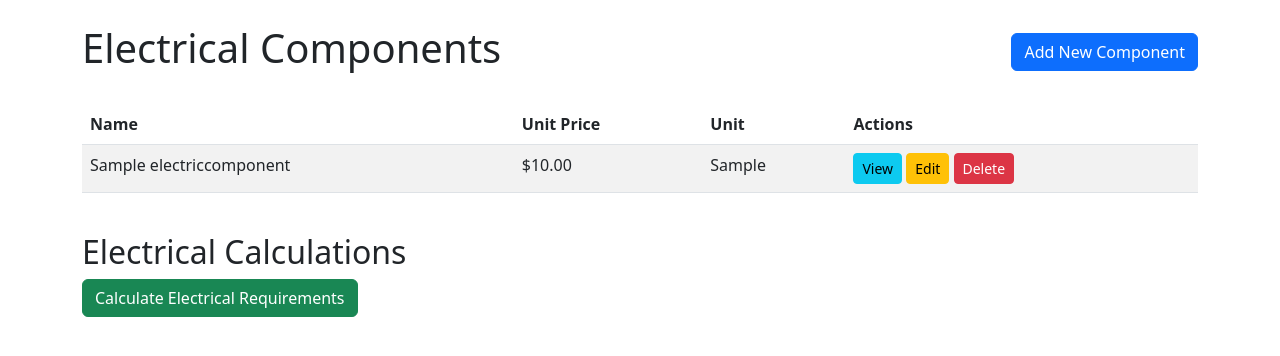
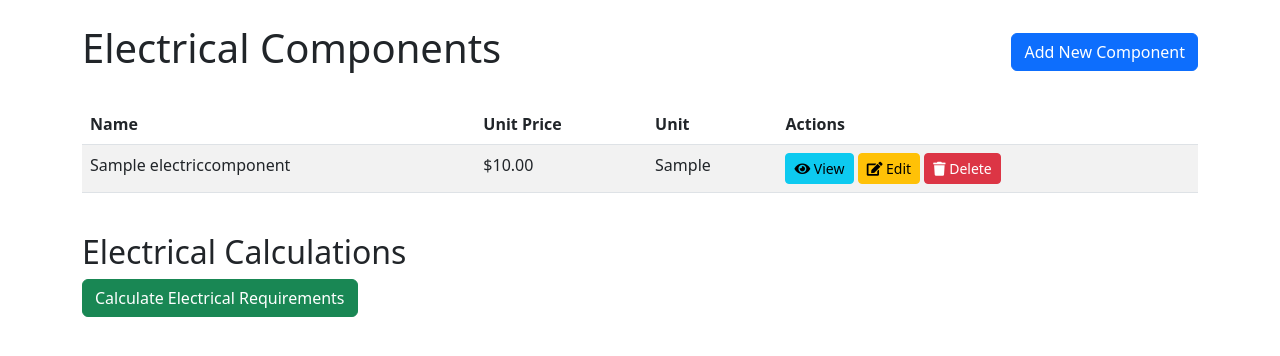
Before and after one commit to marobo/house_estimator, a Django app: page /electric-components/ in a window 1280 px wide. Shown: the part 56-412 px from the top of the page. Run offline with Django 5.2, Linux system fonts and the light colour scheme; tables that the repository leaves empty hold one stand-in row (values such as "Sample post").

Commit message:
include font-awesome and added into buttons

```diff
--- a/materiais/templates/materiais/electric_component_list.html
+++ b/materiais/templates/materiais/electric_component_list.html
@@ -25,9 +25,9 @@
                 <td>${{ component.unit_price }}</td>
                 <td>{{ component.unit }}</td>
                 <td>
-                    <a href="#" class="btn btn-sm btn-info">View</a>
-                    <a href="#" class="btn btn-sm btn-warning">Edit</a>
-                    <a href="#" class="btn btn-sm btn-danger">Delete</a>
+                    <a href="#" class="btn btn-sm btn-info"><i class="fas fa-eye"></i> View</a>
+                    <a href="#" class="btn btn-sm btn-warning"><i class="fas fa-edit"></i> Edit</a>
+                    <a href="#" class="btn btn-sm btn-danger"><i class="fas fa-trash"></i> Delete</a>
                 </td>
             </tr>
             {% empty %}
--- a/materiais/templates/materiais/electrical_calculation_list.html
+++ b/materiais/templates/materiais/electrical_calculation_list.html
@@ -33,9 +33,9 @@
                     <td>${{ calculation.total_cost }}</td>
                     <td>{{ calculation.calculation_date|date:"Y-m-d H:i" }}</td>
                     <td>
-                        <a href="#" class="btn btn-sm btn-info">View</a>
-                        <a href="#" class="btn btn-sm btn-warning">Edit</a>
-                        <a href="#" class="btn btn-sm btn-danger">Delete</a>
+                        <a href="#" class="btn btn-sm btn-info"><i class="fas fa-eye"></i> View</a>
+                        <a href="#" class="btn btn-sm btn-warning"><i class="fas fa-edit"></i> Edit</a>
+                        <a href="#" class="btn btn-sm btn-danger"><i class="fas fa-trash"></i> Delete</a>
                     </td>
                 </tr>
                 {% endfor %}
--- a/materiais/templates/materiais/plywood_calculation_list.html
+++ b/materiais/templates/materiais/plywood_calculation_list.html
@@ -33,9 +33,9 @@
                 <td>{{ calculation.waste_percentage }}%</td>
                 <td>{{ calculation.calculation_date|date:"Y-m-d H:i" }}</td>
                 <td>
-                    <a href="{% url 'materiais:plywood_calculation_detail' calculation.pk %}" class="btn btn-sm btn-info">View</a>
-                    <a href="{% url 'materiais:plywood_calculation_edit' calculation.pk %}" class="btn btn-sm btn-warning">Edit</a>
-                    <a href="{% url 'materiais:plywood_calculation_delete' calculation.pk %}" class="btn btn-sm btn-danger">Delete</a>
+                    <a href="{% url 'materiais:plywood_calculation_detail' calculation.pk %}" class="btn btn-sm btn-info"><i class="fas fa-eye"></i> View</a>
+                    <a href="{% url 'materiais:plywood_calculation_edit' calculation.pk %}" class="btn btn-sm btn-warning"><i class="fas fa-edit"></i> Edit</a>
+                    <a href="{% url 'materiais:plywood_calculation_delete' calculation.pk %}" class="btn btn-sm btn-danger"><i class="fas fa-trash"></i> Delete</a>
                 </td>
             </tr>
             {% empty %}
--- a/materiais/templates/materiais/plywood_list.html
+++ b/materiais/templates/materiais/plywood_list.html
@@ -27,9 +27,9 @@
                 <td>{{ plywood.area_per_sheet }}</td>
                 <td>${{ plywood.price_per_sheet }}</td>
                 <td>
-                    <a href="{% url 'materiais:plywood_detail' plywood.pk %}" class="btn btn-sm btn-info">View</a>
-                    <a href="{% url 'materiais:plywood_edit' plywood.pk %}" class="btn btn-sm btn-warning">Edit</a>
-                    <a href="{% url 'materiais:plywood_delete' plywood.pk %}" class="btn btn-sm btn-danger">Delete</a>
+                    <a href="{% url 'materiais:plywood_detail' plywood.pk %}" class="btn btn-sm btn-info"><i class="fas fa-eye"></i> View</a>
+                    <a href="{% url 'materiais:plywood_edit' plywood.pk %}" class="btn btn-sm btn-warning"><i class="fas fa-edit"></i> Edit</a>
+                    <a href="{% url 'materiais:plywood_delete' plywood.pk %}" class="btn btn-sm btn-danger"><i class="fas fa-trash"></i> Delete</a>
                 </td>
             </tr>
             {% empty %}
--- a/materiais/templates/materiais/tile_calculation_list.html
+++ b/materiais/templates/materiais/tile_calculation_list.html
@@ -35,9 +35,9 @@
                 <td>{{ calculation.waste_percentage }}%</td>
                 <td>{{ calculation.calculation_date|date:"Y-m-d H:i" }}</td>
                 <td>
-                    <a href="{% url 'materiais:tile_calculation_detail' calculation.pk %}" class="btn btn-sm btn-info">View</a>
-                    <a href="{% url 'materiais:tile_calculation_edit' calculation.pk %}" class="btn btn-sm btn-warning">Edit</a>
-                    <a href="{% url 'materiais:tile_calculation_delete' calculation.pk %}" class="btn btn-sm btn-danger">Delete</a>
+                    <a href="{% url 'materiais:tile_calculation_detail' calculation.pk %}" class="btn btn-sm btn-info"><i class="fas fa-eye"></i> View</a>
+                    <a href="{% url 'materiais:tile_calculation_edit' calculation.pk %}" class="btn btn-sm btn-warning"><i class="fas fa-edit"></i> Edit</a>
+                    <a href="{% url 'materiais:tile_calculation_delete' calculation.pk %}" class="btn btn-sm btn-danger"><i class="fas fa-trash"></i> Delete</a>
                 </td>
             </tr>
             {% empty %}
--- a/materiais/templates/materiais/tile_list.html
+++ b/materiais/templates/materiais/tile_list.html
@@ -31,9 +31,9 @@
                 <td>{{ tile.area_per_piece|floatformat:4 }}</td>
                 <td>{{ tile.waste_percentage }}%</td>
                 <td>
-                    <a href="{% url 'materiais:tile_detail' tile.pk %}" class="btn btn-sm btn-info">View</a>
-                    <a href="{% url 'materiais:tile_edit' tile.pk %}" class="btn btn-sm btn-warning">Edit</a>
-                    <a href="{% url 'materiais:tile_delete' tile.pk %}" class="btn btn-sm btn-danger">Delete</a>
+                    <a href="{% url 'materiais:tile_detail' tile.pk %}" class="btn btn-sm btn-info"><i class="fas fa-eye"></i> View</a>
+                    <a href="{% url 'materiais:tile_edit' tile.pk %}" class="btn btn-sm btn-warning"><i class="fas fa-edit"></i> Edit</a>
+                    <a href="{% url 'materiais:tile_delete' tile.pk %}" class="btn btn-sm btn-danger"><i class="fas fa-trash"></i> Delete</a>
                 </td>
             </tr>
             {% empty %}
--- a/templates/base.html
+++ b/templates/base.html
@@ -5,6 +5,7 @@
     <meta name="viewport" content="width=device-width, initial-scale=1.0">
     <title>{% block title %}House Estimator{% endblock %}</title>
     <link href="https://cdn.jsdelivr.net/npm/bootstrap@5.3.0/dist/css/bootstrap.min.css" rel="stylesheet">
+    <link rel="stylesheet" href="https://cdnjs.cloudflare.com/ajax/libs/font-awesome/5.15.4/css/all.min.css">
 </head>
 <body>
     <nav class="navbar navbar-expand-lg navbar-dark bg-dark">
```
